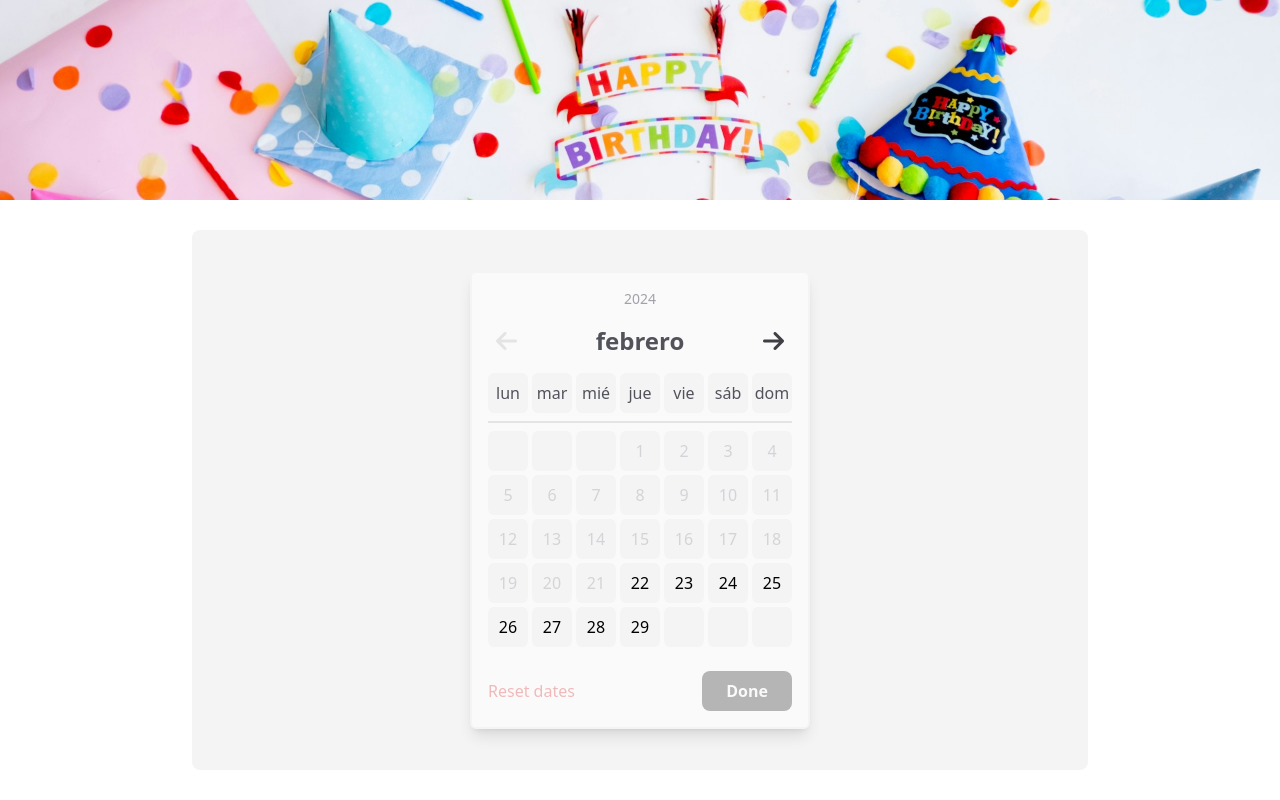
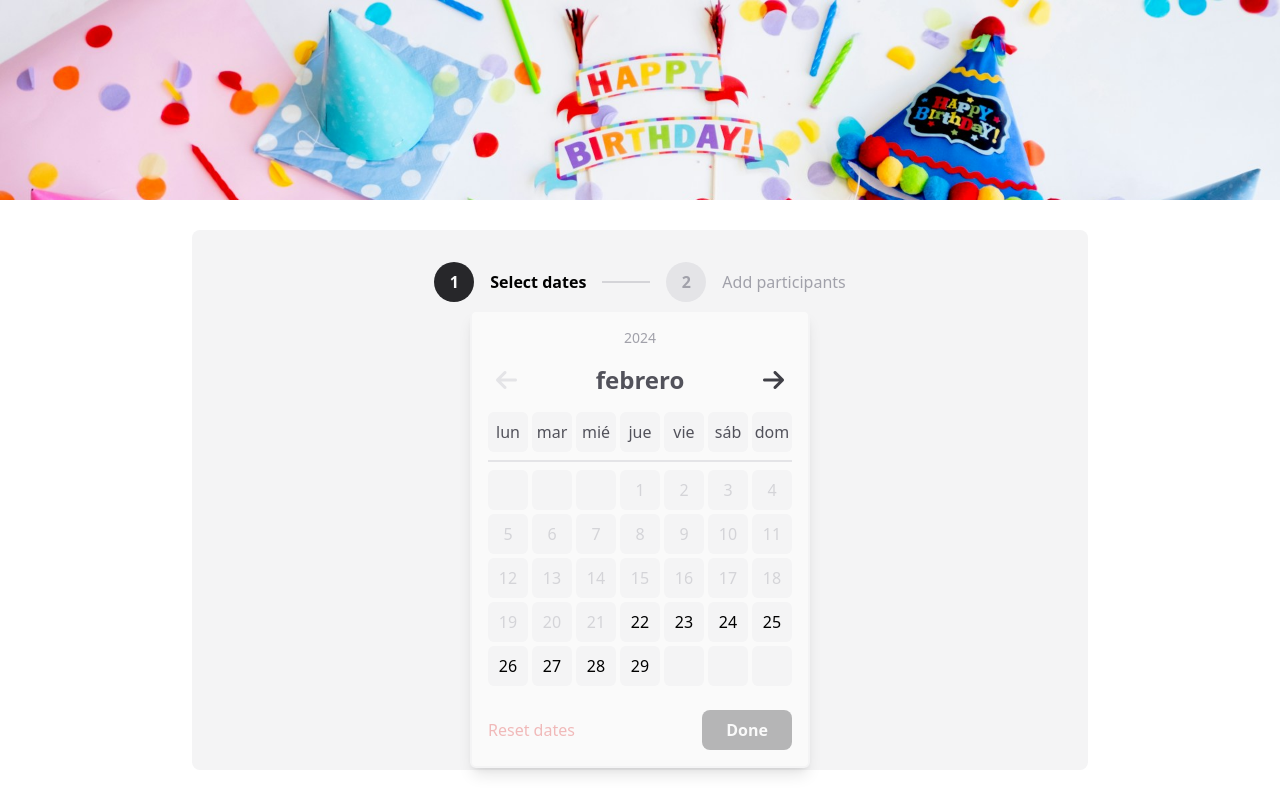
Before and after one commit to MMadlos/cronos-app, a React (Vite) app: page / in a window 1280 px wide. Built offline with nearby package versions, Linux system fonts and the light colour scheme.

Commit message:
Add progression above calendar

```diff
--- a/src/App.jsx
+++ b/src/App.jsx
@@ -98,8 +98,22 @@ function App() {
 			<main className="flex h-full w-full flex-col items-center">
 				<Header />
 				{stage !== calendarProcess.table && (
-					<section className="h-full w-full">
-						<CalendarProcess>
+					<section className="flex h-full w-full items-center justify-center">
+						<div className="flex h-[90%] w-[70%]  flex-col items-center  rounded-lg bg-zinc-100 p-6">
+							<div className="flex flex-row items-center justify-center gap-4 py-2">
+								<span className="flex size-10 items-center justify-center rounded-full bg-zinc-800 p-4 font-semibold text-zinc-50">
+									1
+								</span>
+								<p className="font-semibold">Select dates</p>
+								<div className="h-[2px] w-12 bg-zinc-300"></div>
+								<span className="flex size-10 items-center justify-center rounded-full bg-zinc-200 p-4 font-semibold text-zinc-400">
+									2
+								</span>
+								<p className="font-medium text-zinc-400">
+									Add participants
+								</p>
+							</div>
+							<div className="flex h-full w-full items-center justify-center">
 								{stage === calendarProcess.init && (
 									<Instructions
 										onClickAddCalendar={() =>
@@ -109,18 +123,26 @@ function App() {
 								)}
 								{stage === calendarProcess.pickDates && (
 									<SelectedDatesContext.Provider
-									value={{ selectedDates, setSelectedDates }}
+										value={{
+											selectedDates,
+											setSelectedDates,
+										}}
 									>
 										<DatePicker
 											onClick={() =>
-											setStage(calendarProcess.peopleList)
+												setStage(
+													calendarProcess.peopleList
+												)
 											}
 										/>
 									</SelectedDatesContext.Provider>
 								)}
 								{stage === calendarProcess.peopleList && (
 									<ParticipantsContext.Provider
-									value={{ participants, setParticipants }}
+										value={{
+											participants,
+											setParticipants,
+										}}
 									>
 										<CalendarProcess>
 											<UserList
@@ -130,13 +152,16 @@ function App() {
 													)
 												}
 												onClickNext={() =>
-												setStage(calendarProcess.table)
+													setStage(
+														calendarProcess.table
+													)
 												}
 											/>
 										</CalendarProcess>
 									</ParticipantsContext.Provider>
 								)}
-						</CalendarProcess>
+							</div>
+						</div>
 					</section>
 				)}
 
```
Lines whose indentation alone changed are shown as unchanged.
